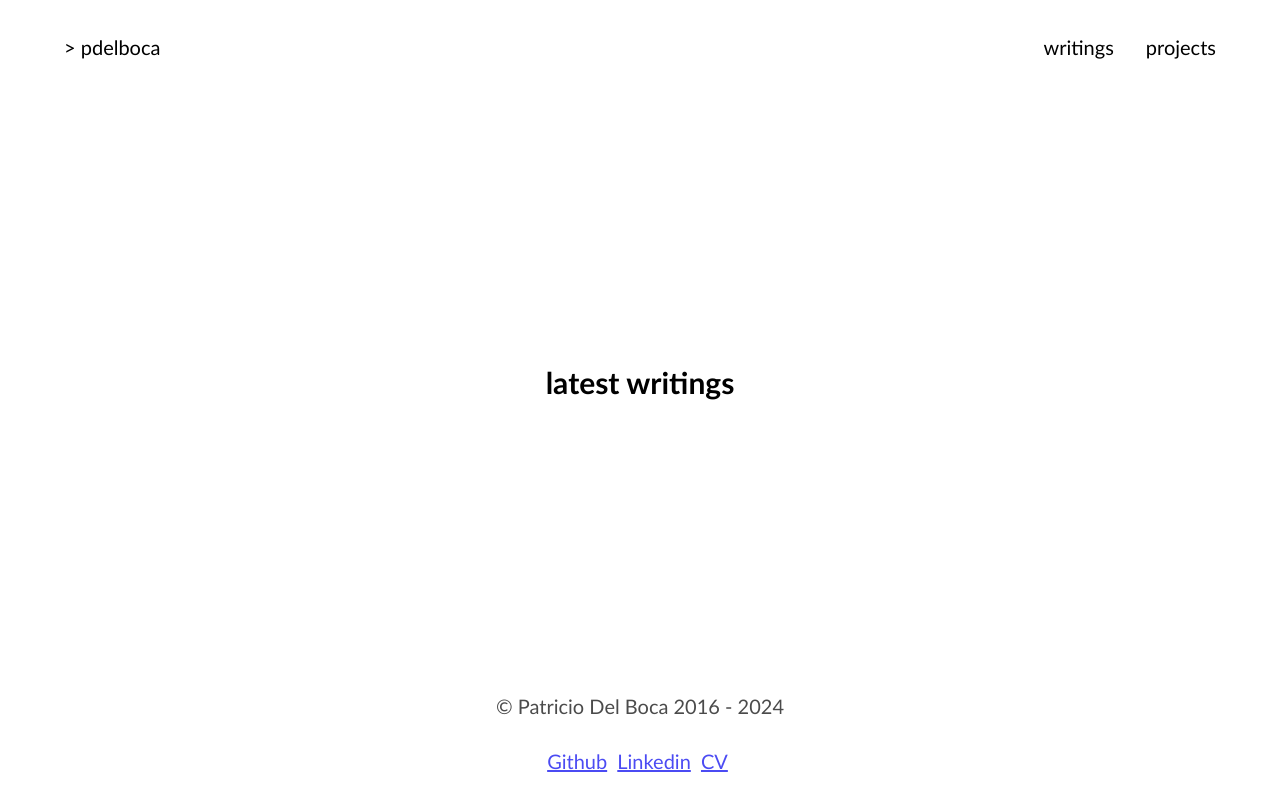
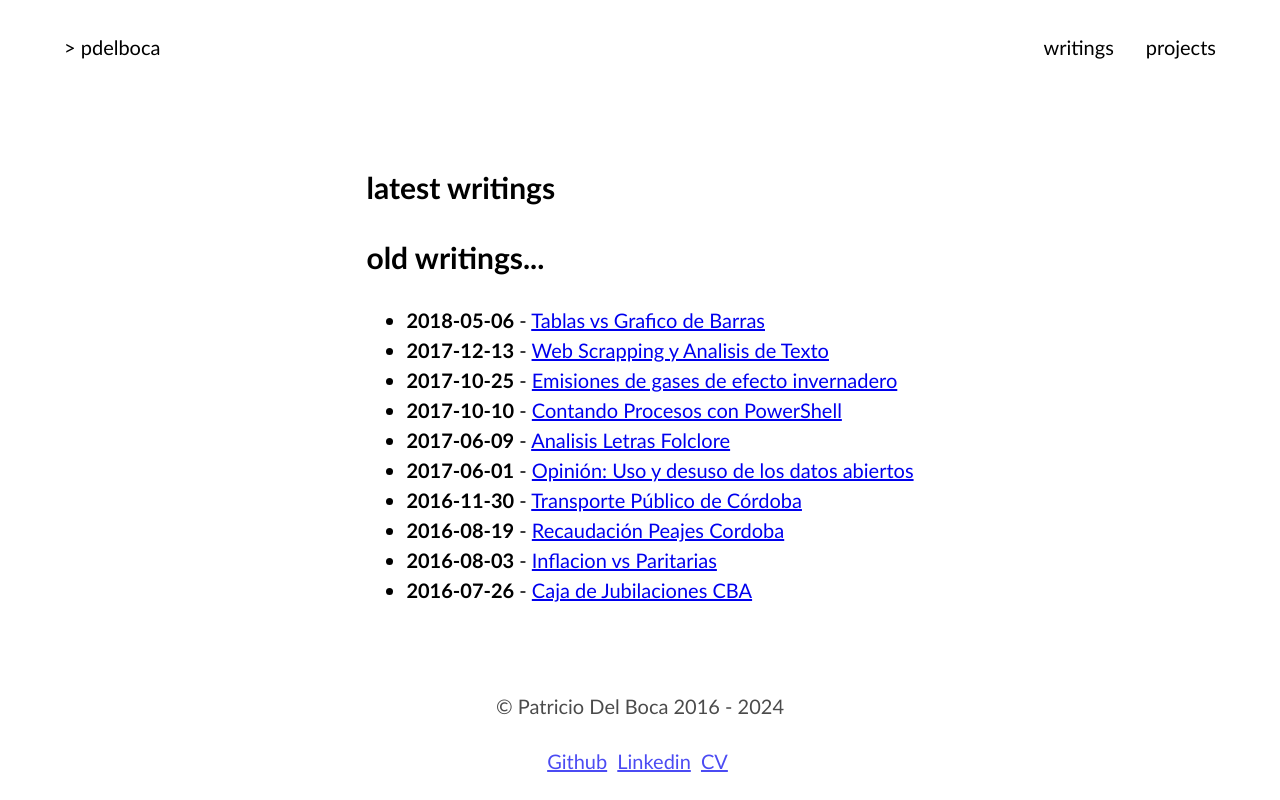
Before and after one commit to pdelboca/pdelboca.github.io, a Python web app: template templates/writings.html in a window 1280 px wide. Run offline with Jinja, Linux system fonts and the light colour scheme; the template is opened without the code that fills it, so the values that code supplies are empty.

Commit message:
Add old writings

```diff
--- a/templates/writings.html
+++ b/templates/writings.html
@@ -13,4 +13,17 @@
   </li>
   {% endfor %}
 </ul>
+<h2>old writings...</h2>
+<ul>
+  <li><strong>2018-05-06</strong> - <a href="static/old-site/post/2018/05/06/tablas-vs-grafico-de-barras/">Tablas vs Grafico de Barras</a></li>
+  <li><strong>2017-12-13</strong> - <a href="static/old-site/post/2017/12/13/web-scrapping-y-analisis-de-texto/">Web Scrapping y Analisis de Texto</a></li>
+  <li><strong>2017-10-25</strong> - <a href="static/old-site/post/2017/10/25/emisiones-de-gases-de-efecto-invernadero/">Emisiones de gases de efecto invernadero</a></li>
+  <li><strong>2017-10-10</strong> - <a href="static/old-site/post/2017/10/10/testing/">Contando Procesos con PowerShell</a></li>
+  <li><strong>2017-06-09</strong> - <a href="static/old-site/post/2017/06/09/analisis-letras-folclore/">Analisis Letras Folclore</a></li>
+  <li><strong>2017-06-01</strong> - <a href="/writtings/20170601-uso-y-desuso-datos-abiertos.html">Opinión: Uso y desuso de los datos abiertos</a></li>
+  <li><strong>2016-11-30</strong> - <a href="static/old-site/post/2016/11/30/transporte-publico-de-cordoba/">Transporte Público de Córdoba</a></li>
+  <li><strong>2016-08-19</strong> - <a href="static/old-site/post/2016/08/19/recaudacion-peajes-cordoba/">Recaudación Peajes Cordoba</a></li>
+  <li><strong>2016-08-03</strong> - <a href="static/old-site/post/2016/08/03/inflacion-vs-paritarias/">Inflacion vs Paritarias</a></li>
+  <li><strong>2016-07-26</strong> - <a href="static/old-site/post/2016/07/26/caja-de-jubilaciones-cba/">Caja de Jubilaciones CBA</a></li>
+</ul>
 {% endblock %}
```
